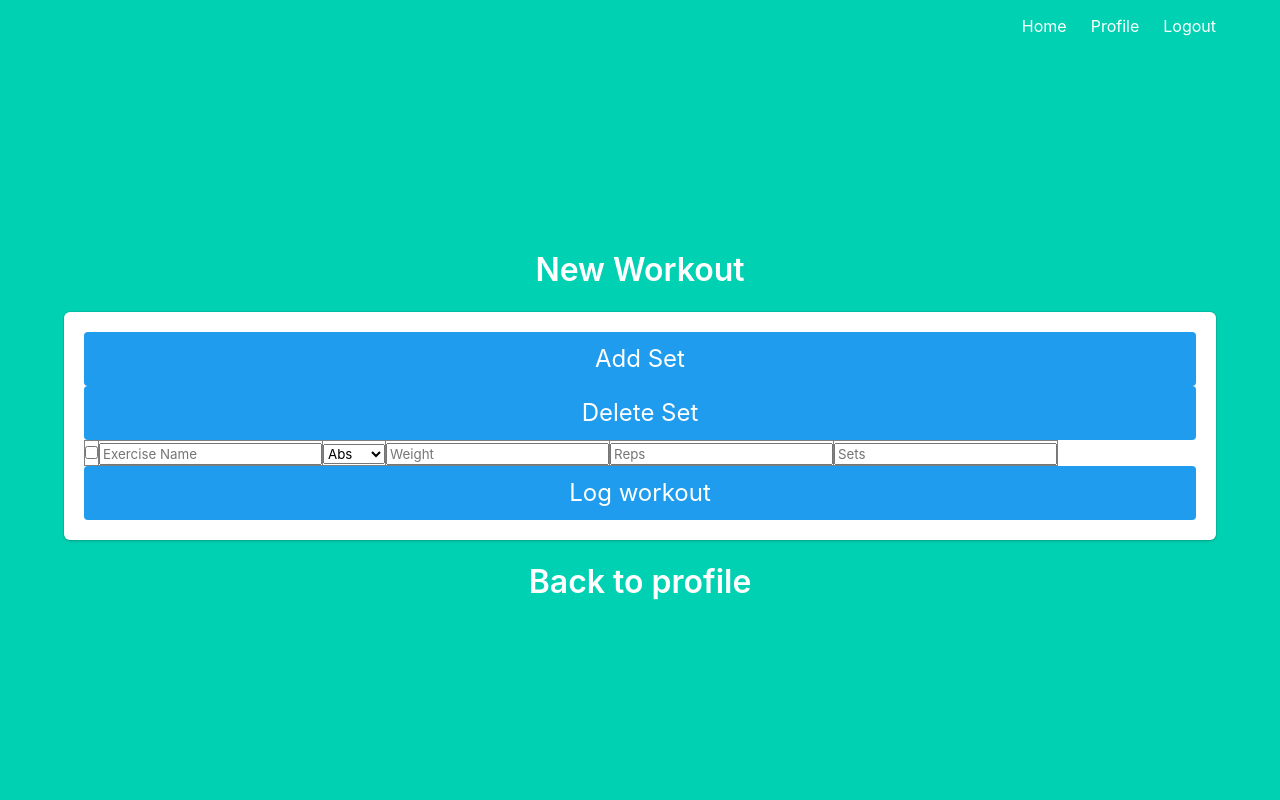
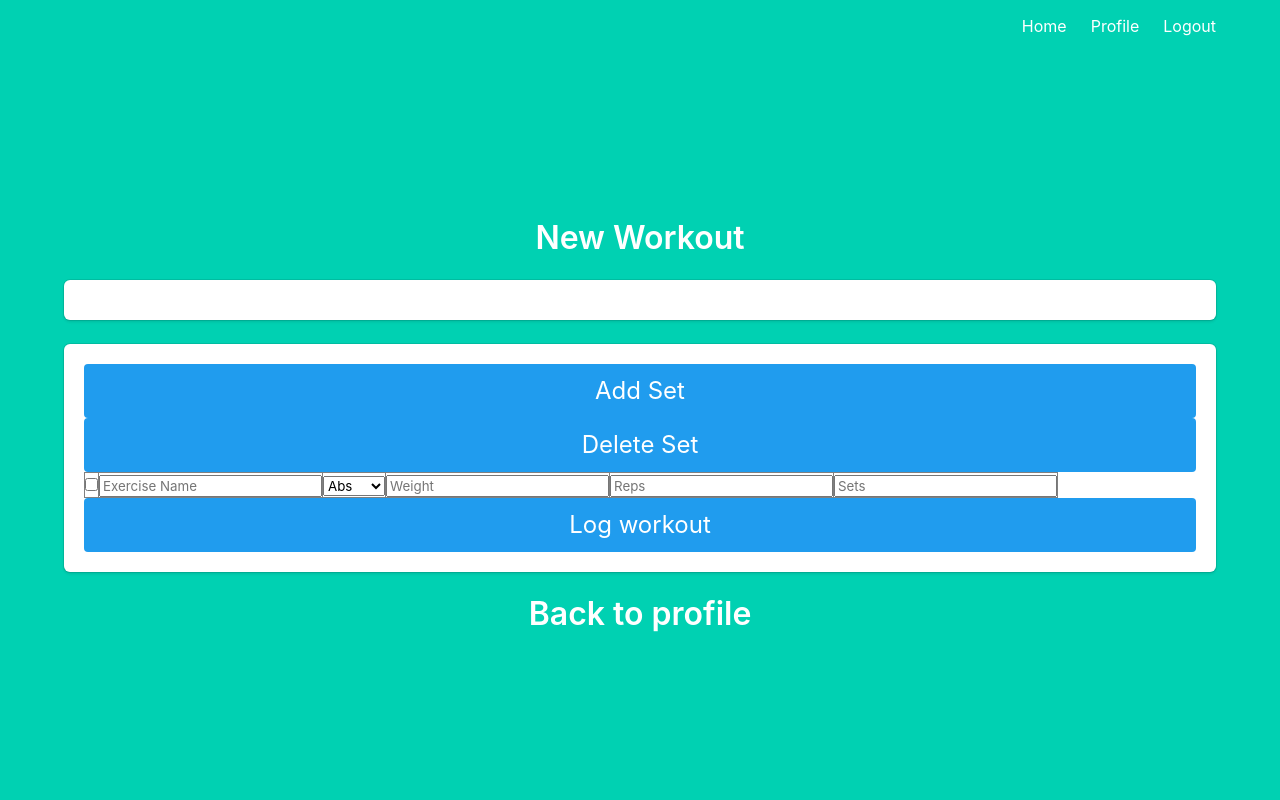
Before and after one commit to jtsuchiyama/workout, a Flask app: page /newlog/ in a window 1280 px wide. Run offline with Flask 3, Linux system fonts and the light colour scheme; the visitor is signed in with stand-in values (Sample User, id 1); data that the repository does not hold is empty; some libraries are stand-ins or nearby versions.

Commit message:
i changed something but dont rememeber

```diff
--- a/templates/newlog.html
+++ b/templates/newlog.html
@@ -66,6 +66,12 @@
 <h3 class="title">
    {{ name }}
 </h3>
+
+<div class="box">
+	<form method="POST" action="">
+	</form>
+</div>
+
 <div class="box">
     <form method="POST" action="{{ url_for('main.log_post') }}">
         <BODY>
--- a/templates/profile.html
+++ b/templates/profile.html
@@ -12,7 +12,7 @@
 <div class="box">
   <ul>
       {% for workout in workouts %}
-        <li><a href="{{ url_for('main.log_workout', workout_id = workout[0]) }}">({{ workout[2] }} {{ workout[3] }})</a> <a href="{{ url_for('main.del_workout', workout_id = workout[0])}}">Delete</a></li>
+        <li><a href="{{ url_for('main.log_workout', workout_id = workout[0]) }}">({{ workout[2] }} {{ workout[3] }})</a> <a href="{{ url_for('main.del_workout', workout_id = workout[0])}}">DELETE WORKOUT</a></li>
       {% endfor %}
   </ul>
 </div>
```
